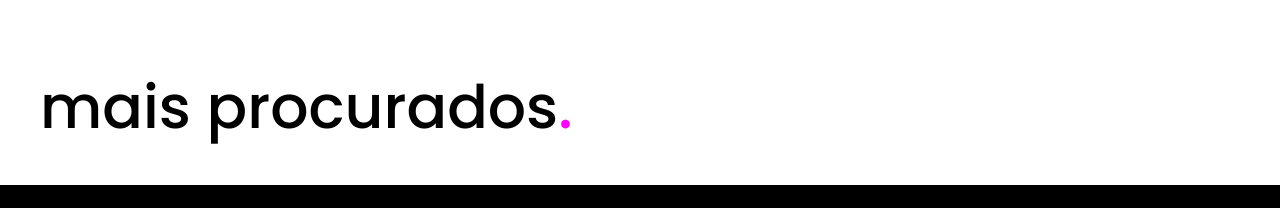
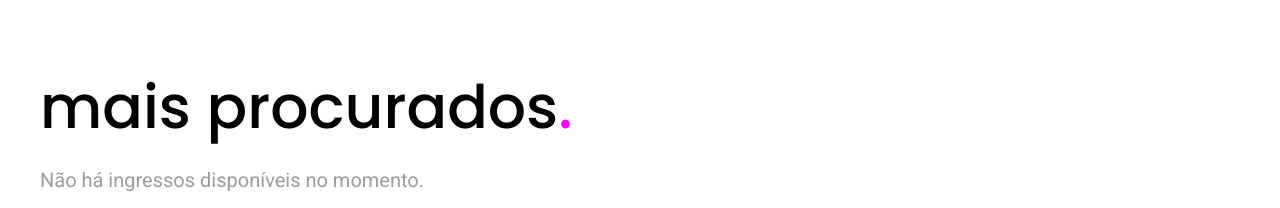
Before and after one commit to gabrielmenezesnog/e-ventos, a Next.js app: page / in a window 1280 px wide. Shown: the part 592-800 px from the top of the page. Built offline with nearby package versions, Linux system fonts and the light colour scheme.

Commit message:
feat: implementando seção de ingressos mais vendidos

```diff
--- a/src/app/globals.css
+++ b/src/app/globals.css
@@ -19,6 +19,7 @@ html {
   --white: #fff;
   --gray-6: #9c9c9c;
   --gray-5: #b2b2b2;
+  --gray-1: #f7f7f7;
 }
 
 body {
--- a/src/app/page.tsx
+++ b/src/app/page.tsx
@@ -1,11 +1,11 @@
 import HeroSection from "@/components/atoms/HeroSection";
-import BestSellersCarousel from "@/components/molecules/BestSellersCarousel";
+import BestSellersSection from "@/components/molecules/BestSellersSection";
 
 export default function Home() {
   return (
     <main>
       <HeroSection />
-      <BestSellersCarousel tickets={[]} />
+      <BestSellersSection tickets={[]} />
     </main>
   );
 }
--- /dev/null
+++ b/src/components/atoms/BestSellersCarousel/index.tsx
@@ -0,0 +1,50 @@
+"use client";
+
+import React from "react";
+import { iTickets } from "@/interfaces/iTickets";
+
+interface iProps {
+  tickets: iTickets[];
+  isLoading?: boolean;
+}
+
+const BestSellersCarousel: React.FC<iProps> = ({ tickets, isLoading }) => {
+  if (isLoading) {
+    return <p className="mt-5 text-gray_6">Carregando...</p>;
+  }
+
+  if (tickets.length === 0) {
+    return (
+      <p className="mt-5 text-gray_6">
+        Não há ingressos disponíveis no momento.
+      </p>
+    );
+  }
+
+  return (
+    <ul className="flex flex-wrap lg:flex-row sm:flex-col gap-4 mt-5">
+      {tickets.map((ticket) => (
+        <li
+          key={ticket.id}
+          className="flex-1 min-w-[300px] p-4 bg-gray_1 shadow-md rounded-lg"
+        >
+          <div className="p-4">
+            <h3 className="text-lg font-bold">{ticket.name}</h3>
+            <p className="text-sm text-gray-600 font-medium mb-5">
+              R$ {ticket.price.toFixed(2)}
+            </p>
+            <p className="text-sm text-gray-600 mb-2">{ticket.local}</p>
+            <p className="text-sm text-gray-600 mb-5">
+              {new Date(ticket.date).toLocaleDateString("pt-BR")}
+            </p>
+            <p className="text-sm text-gray-600">
+              {`${ticket.sold_quantity} ingressos vendidos 🔥`}
+            </p>
+          </div>
+        </li>
+      ))}
+    </ul>
+  );
+};
+
+export default BestSellersCarousel;
--- a/src/components/molecules/BestSellersCarousel/index.tsx
+++ /dev/null
@@ -1,24 +0,0 @@
-"use client";
-
-import React from "react";
-import SectionTitle from "@/components/atoms/Title/SectionTitle";
-
-interface iProps {
-  tickets: [];
-}
-
-const BestSellersCarousel: React.FC<iProps> = ({}) => {
-  return (
-    <div className="mb-10">
-      <div className="container">
-        <SectionTitle
-          normalText="mais procurados"
-          coloredText="."
-          isDark={false}
-        />
-      </div>
-    </div>
-  );
-};
-
-export default BestSellersCarousel;
--- /dev/null
+++ b/src/components/molecules/BestSellersSection/index.tsx
@@ -0,0 +1,29 @@
+"use client";
+
+import React from "react";
+import SectionTitle from "@/components/atoms/Title/SectionTitle";
+import { iTickets } from "@/interfaces/iTickets";
+import BestSellersCarousel from "@/components/atoms/BestSellersCarousel";
+
+interface iProps {
+  tickets: iTickets[];
+  isLoading?: boolean;
+}
+
+const BestSellersSection: React.FC<iProps> = ({ tickets, isLoading }) => {
+  return (
+    <div className="mb-10 px-5">
+      <div className="container">
+        <SectionTitle
+          normalText="mais procurados"
+          coloredText="."
+          isDark={false}
+        />
+
+        <BestSellersCarousel tickets={tickets} isLoading={isLoading} />
+      </div>
+    </div>
+  );
+};
+
+export default BestSellersSection;
--- /dev/null
+++ b/src/interfaces/iTickets.ts
@@ -0,0 +1,12 @@
+export interface iTickets {
+  id: number;
+  name: string;
+  local: string;
+  price: number;
+  sold_quantity: number;
+  date: string;
+  description?: string;
+  available_quantity?: number;
+  total_tickets?: number;
+  image_url?: string;
+}
--- a/tailwind.config.ts
+++ b/tailwind.config.ts
@@ -13,6 +13,7 @@ export default {
         primary: "var(--primary)",
         gray_6: "var(--gray-6)",
         gray_5: "var(--gray-5)",
+        gray_1: "var(--gray-1)",
       },
       boxShadow: {
         white: "inset 0 -100px 0 0 white",
```
